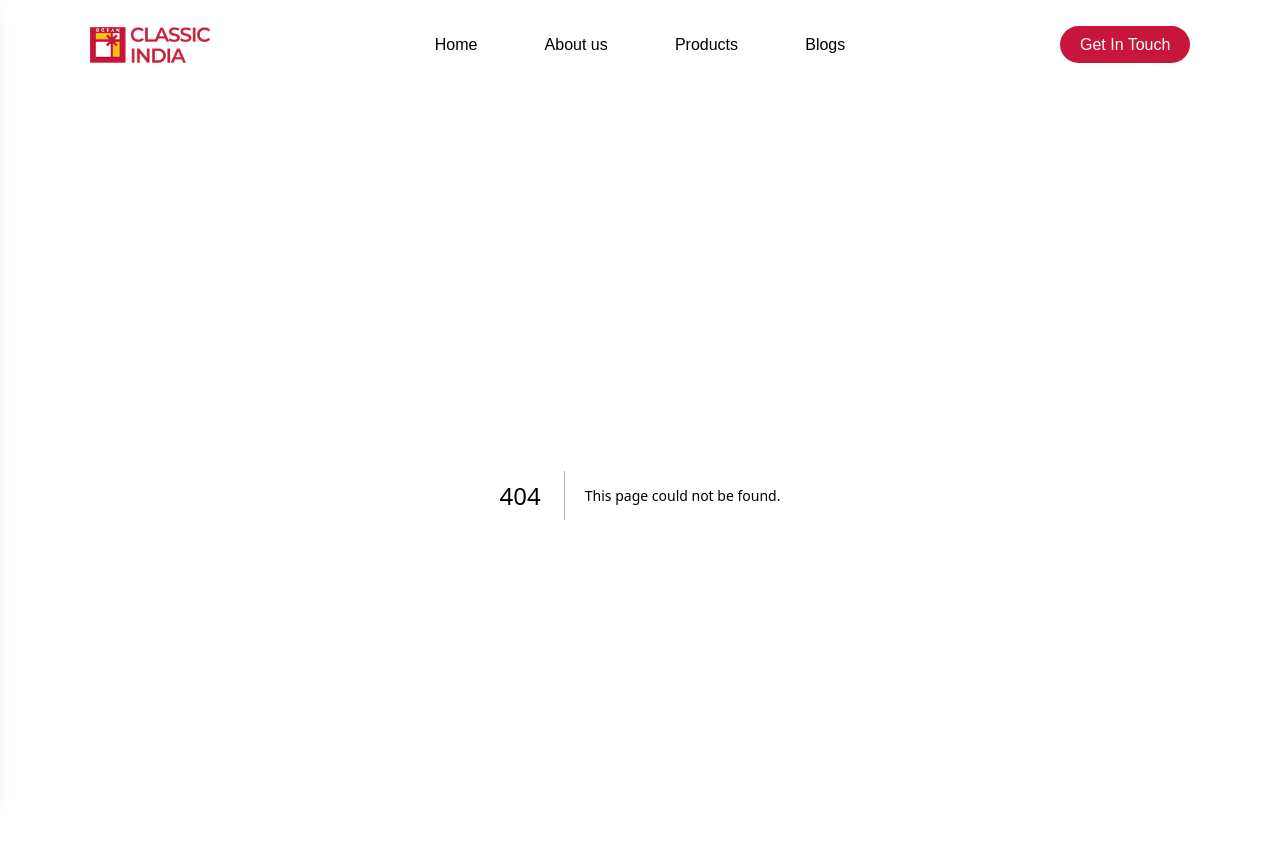
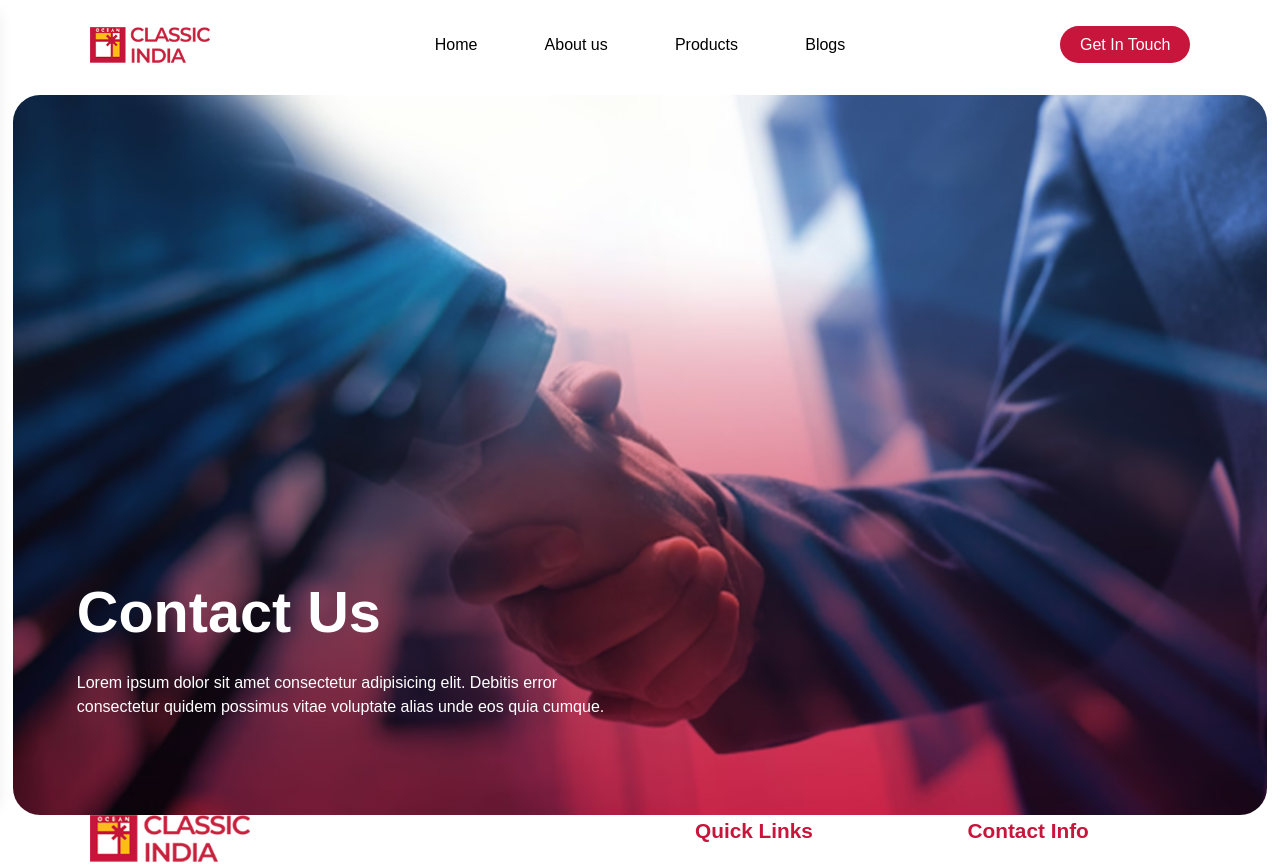
Before and after one commit to josephpal27/classic-india, a Next.js app: page /contact in a window 1280 px wide. Before the commit this address had no page. Shown: the top 864 px of the page. Built offline with nearby package versions, Linux system fonts and the light colour scheme; a web font is replaced by a local one.

Commit message:
Contact Page Init

```diff
--- /dev/null
+++ b/src/app/contact/page.js
@@ -0,0 +1,14 @@
+import ContactBanner from "@/components/contact/ContactBanner";
+
+export const metadata = {
+  title: "Contact Us - Classic India",
+  description: "",
+};
+
+export default function Contact() {
+  return (
+    <>
+      <ContactBanner />
+    </>
+  );
+}
--- /dev/null
+++ b/src/components/contact/ContactBanner.jsx
@@ -0,0 +1,36 @@
+
+const ContactBanner = () => {
+    return (
+        <section className="
+            relative px-[1rem] sm:px-[1%]
+        ">
+            <img
+                src="/images/banners/about-banner.avif"
+                alt="About Banner"
+                loading="lazy"
+                className="
+                    w-full h-auto lg:h-[90dvh] object-cover
+                    rounded-[10px] sm:rounded-[25px] lg:rounded-[24px] xl:rounded-[27px] 2xl:rounded-[30px]
+                "
+            />
+            <div className="
+                w-full h-full relative lg:absolute top-0 left-0 flex flex-col justify-end
+                px-0 lg:px-[6%]
+                pb-[1rem] sm:pb-[1.5rem] lg:pb-[5rem] xl:pb-[6rem] 2xl:pb-[7rem]
+                mt-[-3.3rem] lg:mt-0
+            ">
+                <h1 className="text-white pl-[1rem] lg:pl-0">
+                    Contact Us
+                </h1>
+                <p className="
+                    mt-[1.5rem] lg:mt-[1rem]
+                    w-full lg:w-[50%] lg:text-white
+                ">
+                    Lorem ipsum dolor sit amet consectetur adipisicing elit. Debitis error consectetur quidem possimus vitae voluptate alias unde eos quia cumque.
+                </p>
+            </div>
+        </section>
+    )
+}
+
+export default ContactBanner
```
